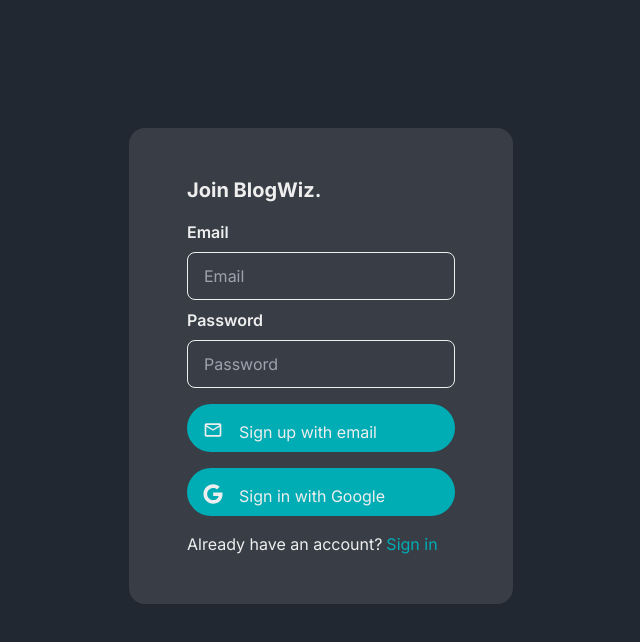
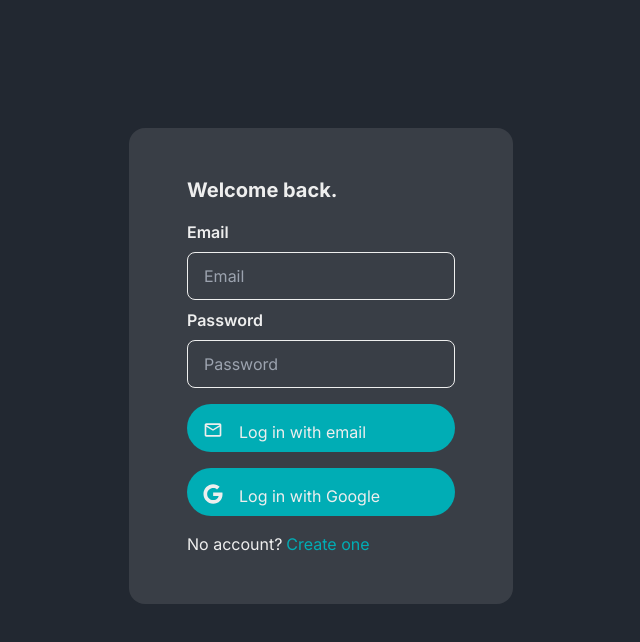
Before and after one commit to Plezo/blog, a Next.js app: page /login in a window 1280 px wide. Shown: the top 642 px of the page, without its empty margins (319-959 px from the left). Built offline with nearby package versions, Linux system fonts and the light colour scheme.

Commit message:
(fix) change name to log in

```diff
--- a/app/login/page.tsx
+++ b/app/login/page.tsx
@@ -12,7 +12,7 @@
       <div className="flex  flex-col items-center my-2">
         <div className="flex items-start w-full">
           <h1 className="text-xl font-bold pt-10 text-blog-grey">
-            Join BlogWiz.
+            Welcome back.
           </h1>
         </div>
         <div className="flex flex-col pb-10 pt-4 gap-4">
@@ -38,7 +38,7 @@
           ease-in-out duration-300"
           >
             <MdOutlineEmail className="h-5 w-5" />
-            Sign up with email
+            Log in with email
           </button>
           <button
             className="flex flex-row gap-4  bg-blog-teal text-blog-grey px-4 py-4 h-12 w-30
@@ -47,12 +47,12 @@
             onClick={handleLogin}
           >
             <FaGoogle className="h-5 w-5" />
-            Sign in with Google
+            Log in with Google
           </button>
           <div className="flex gap-1">
-            <p className="text-blog-grey ">Already have an account? </p>
+            <p className="text-blog-grey ">No account? </p>
             <a href="/login" className="text-blog-teal hover:underline">
-              Sign in
+              Create one
             </a>
           </div>
         </div>
```
